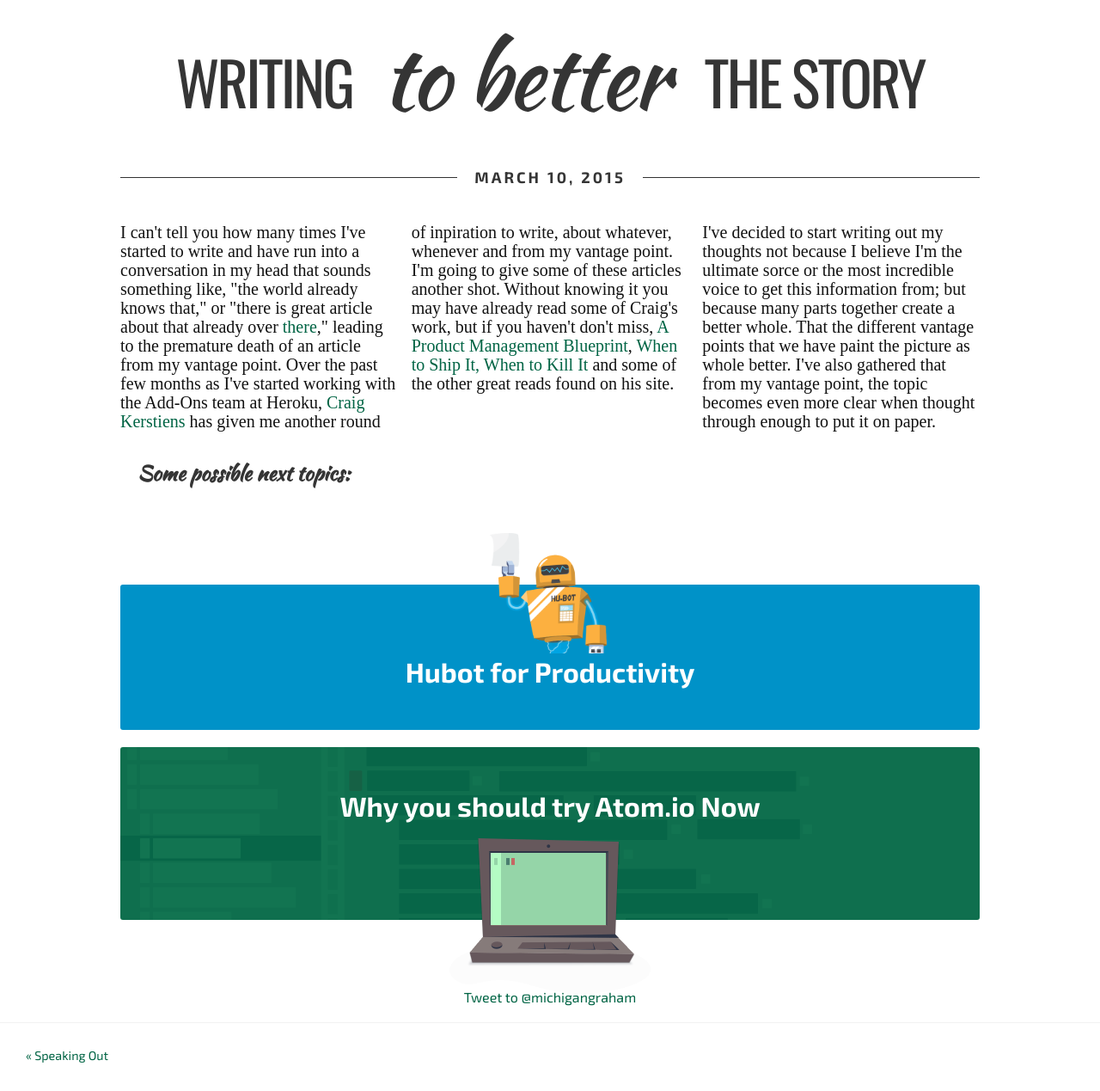
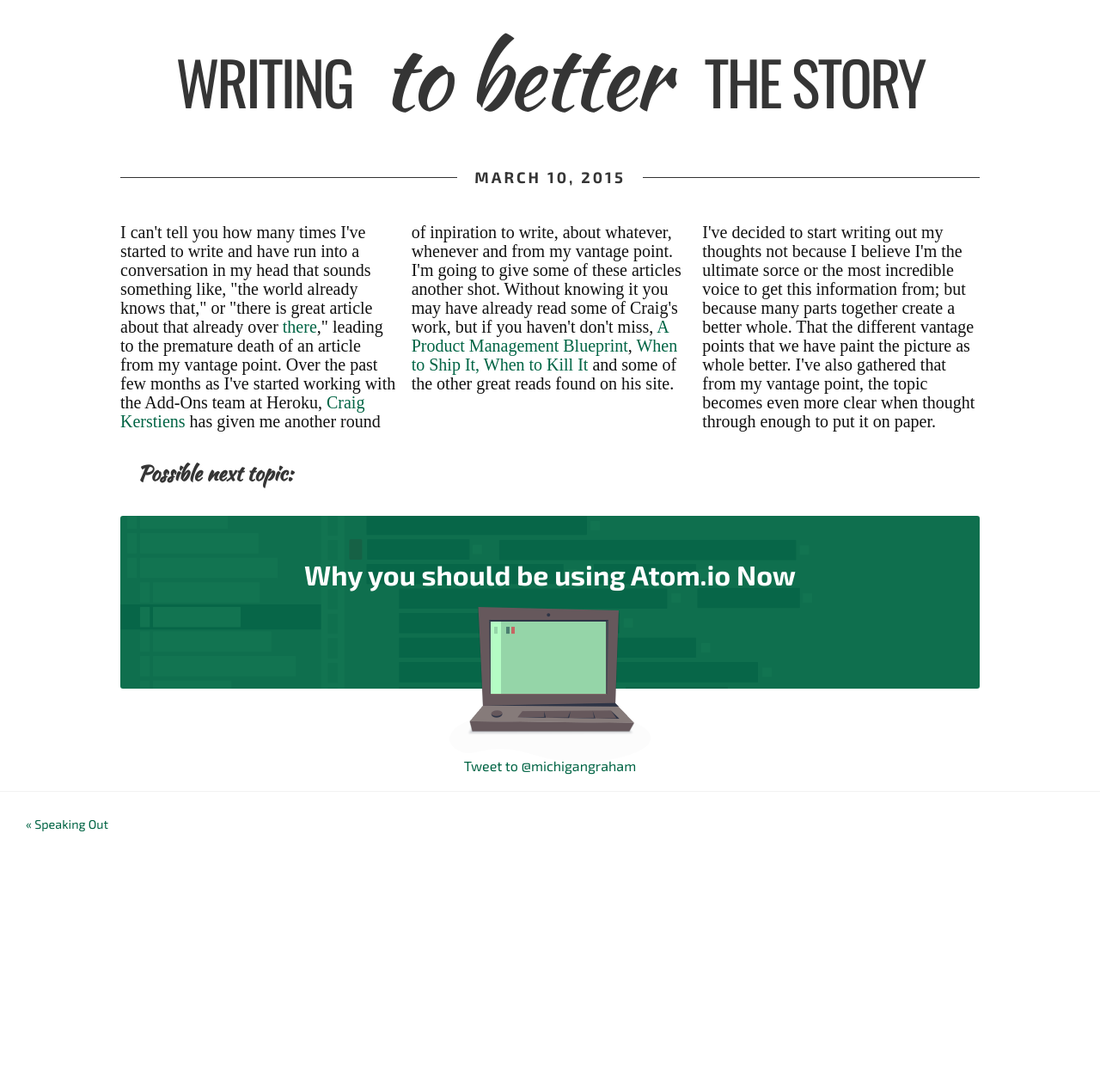
Before and after one commit to mattgraham/mattgraham.github.io, a Jekyll site: the page built from _posts/2015-03-10-Writing-to-better-the-story.md, in a window 1280 px wide. Shown: the whole page at 86% size. Built offline with Jekyll 4.4.1, drawn with Linux system fonts in a browser that asks for light colours; nearby versions of some CDN libraries; Markdown is read by kramdown in place of the engine named in the settings; comment, search, counter and statistics services are not loaded; after the commit the page ends 1000 px from its top, so only the background shows below that.

Commit message:
next topic

```diff
--- a/_posts/2015-03-10-Writing-to-better-the-story.md
+++ b/_posts/2015-03-10-Writing-to-better-the-story.md
@@ -11,18 +11,10 @@ thumb: /assets/images/thumb-write-more.jpg
 <p>I've decided to start writing out my thoughts not because I believe I'm the ultimate sorce or the most incredible voice to get this information from; but because many parts together create a better whole. That the different vantage points that we have paint the picture as whole better. I've also gathered that from my vantage point, the topic becomes even more clear when thought through enough to put it on paper.</p>
 </div>
 
-<h4 class="script">Some possible next topics:</h4>
-
-<div class="next hubot">
-  <span class="asset">
-    <div class="art">
-    </div>
-  </span>
-  <h4>Hubot for Productivity</h4>
-</div>
+<h4 class="script">Possible next topic:</h4>
 
 <div class="next atom">
-  <h4>Why you should try Atom.io Now</h4>
+  <h4>Why you should be using Atom.io Now</h4>
   <span class="asset">
     <div class="art">
       <span class="screen"></span>
```
